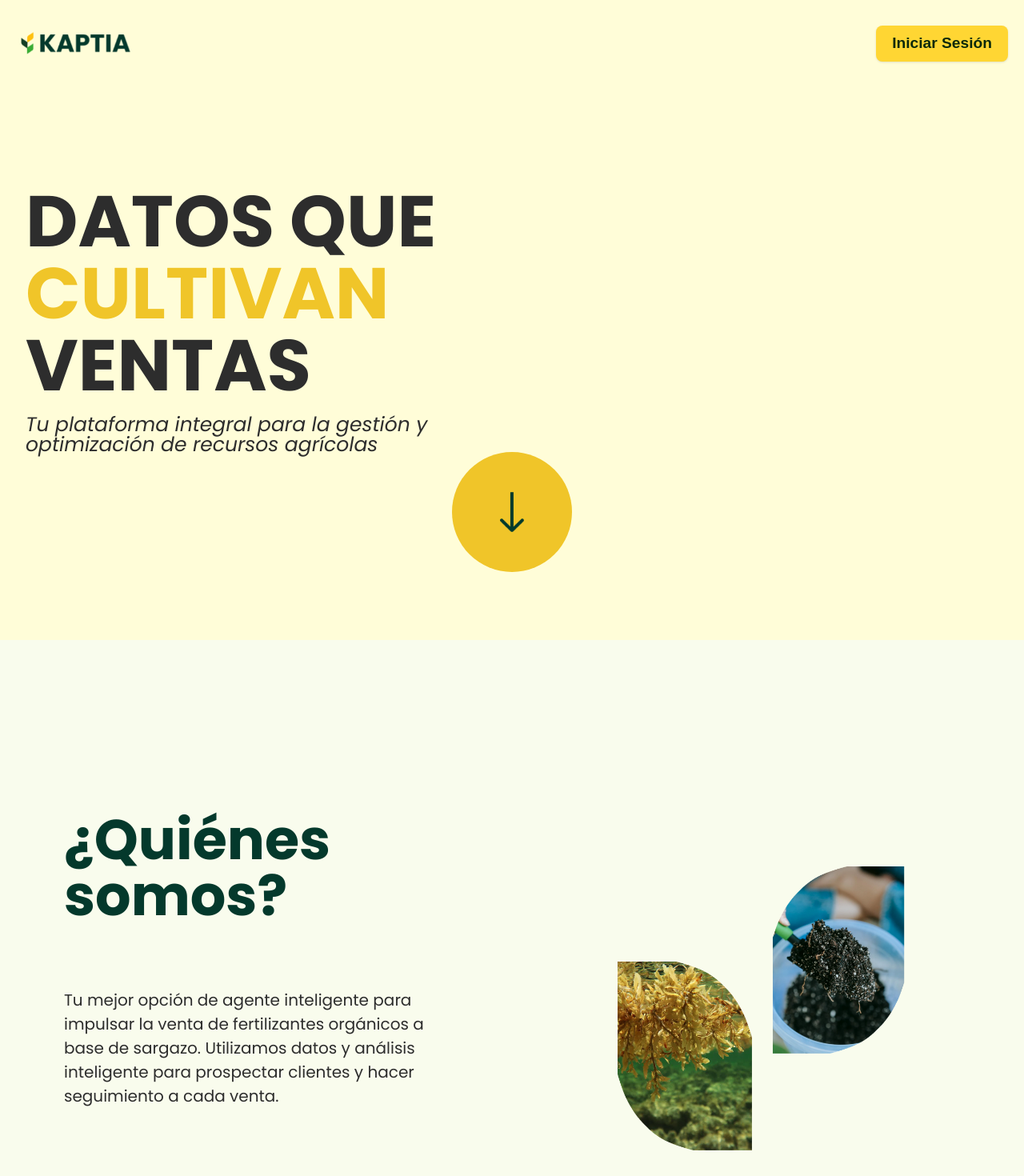
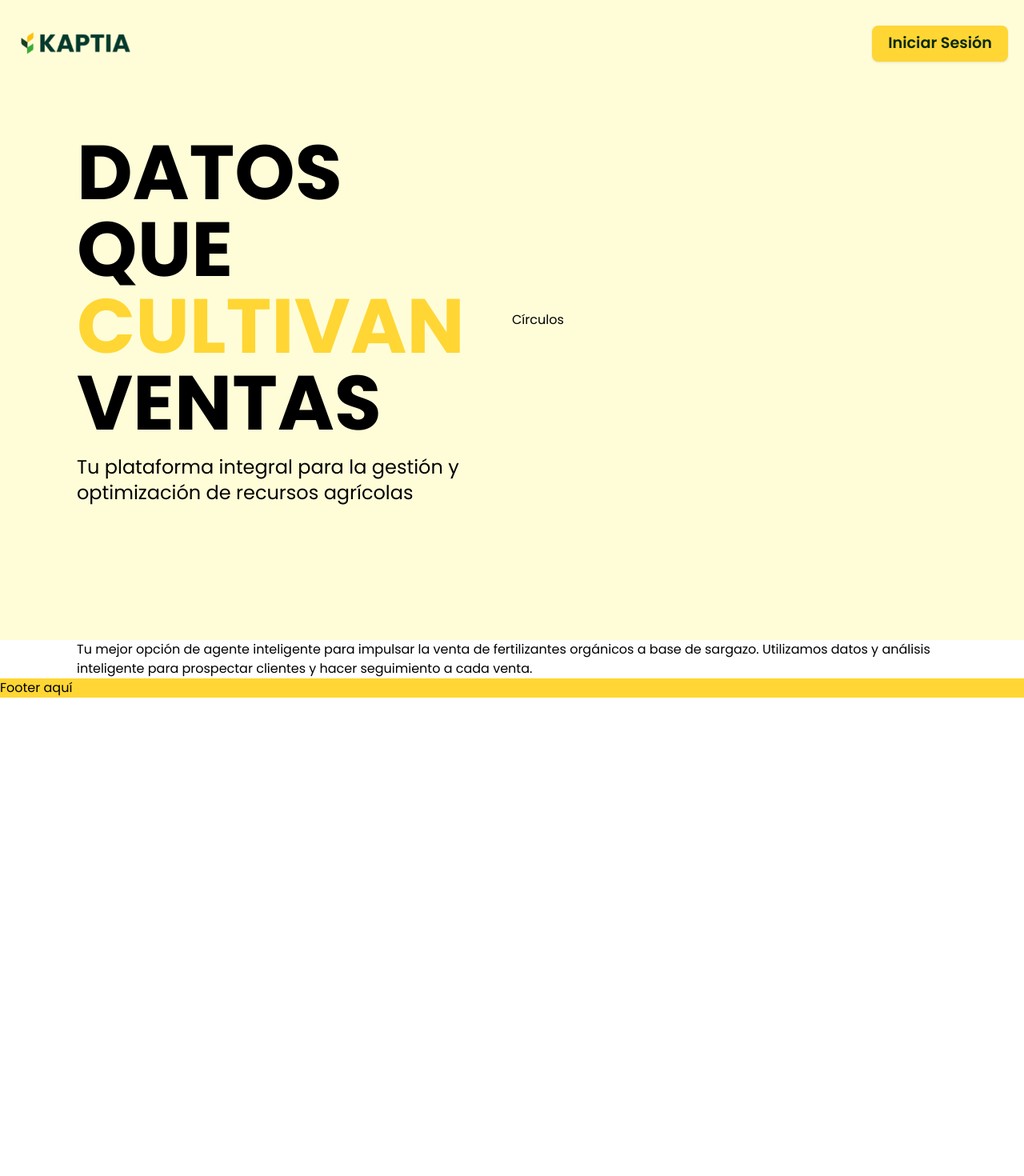
Before and after one commit to Kaptia-Dev/Kaptia-Front, a Next.js app: page / in a window 1280 px wide. Shown: the top 1470 px of the page at 80% size. After the commit the page ends 872 px from the top, so only its background shows below. Built offline with nearby package versions, Linux system fonts and the light colour scheme; what @midudev/tailwind-animations would draw is missing.

Commit message:
refactor: migrate Home component to use Tailwind CSS for styling

```diff
--- a/src/app/page.tsx
+++ b/src/app/page.tsx
@@ -1,80 +1,35 @@
-// app/page.tsx or src/app/page.tsx (depends on your setup)
 "use client";
-import Image from "next/image";
-import styles from "./page.module.css";
+
 import Header from "./components/header/Header";
-import { useRef } from "react";
 
 export default function Home() {
-  const whoAreWeRef = useRef<HTMLDivElement>(null);
-
-  const scrollToSection = () => {
-    whoAreWeRef.current?.scrollIntoView({ behavior: "smooth" });
-  };
-
   return (
-    <div className={styles.page}>
+    <div className="flex flex-col justify-between h-screen bg-[#fffdd8]">
       <Header />
-
-      <main className={styles.main}>
-        <div className={styles.heroText}>
-          <h1 className={styles.heroTitle}>
-            DATOS QUE <span className={styles.highlight}>CULTIVAN</span> VENTAS
+      <main className="flex flex-col flex-1 px-5 md:px-24">
+        <section className="h-screen flex flex-col md:flex-row items-center justify-center">
+          <div className="flex flex-col gap-4 w-1/2">
+            <h1 className="uppercase font-bold text-6xl md:text-8xl">
+              Datos que <span className="text-custom-yellow-400">cultivan</span>{" "}
+              ventas
             </h1>
-          <p className={styles.heroSubtitle}>
+            <span className="text-2xl">
               Tu plataforma integral para la gestión y optimización de recursos
               agrícolas
-          </p>
+            </span>
           </div>
-        <button className={styles.arrowButton} onClick={scrollToSection}>
-          <Image
-            src="/arrow-down.png" // Make sure this file exists in /public
-            alt="scroll down"
-            width={24}
-            height={24}
-            className={styles.arrowIcon}
-          />
-        </button>
-        {/* <div className={styles.heroVisual}>
-          <div className={styles.circle}></div>
-        </div> */}
-      </main>
-
-      <section className={styles.whoAreWe} ref={whoAreWeRef}>
-        <div className={styles.whoAreWeLeft}>
-          <div className={styles.whoAreWeHeaderContainer}>
-            <h1 className={styles.whoAreWeTitle}>¿Quiénes somos?</h1>
-          </div>
-          <div className={styles.whoAreWeDescriptionContainer}>
-            <p className={styles.whoAreWeDescription}>
+          <div className="w-1/2">Círculos</div>
+        </section>
+        <section>
+          <p>
             Tu mejor opción de agente inteligente para impulsar la venta de
             fertilizantes orgánicos a base de sargazo. Utilizamos datos y
-              análisis inteligente para prospectar clientes y hacer seguimiento
-              a cada venta.
+            análisis inteligente para prospectar clientes y hacer seguimiento a
+            cada venta.
           </p>
-          </div>
-        </div>
-        <div className={styles.whoAreWeRight}>
-          <div className={styles.leftDecoContainer}>
-            <Image
-              src="/left-deco.png"
-              alt="left decoration"
-              width={100}
-              height={100}
-              className={styles.leftDeco}
-            />
-          </div>
-          <div className={styles.rightDecoContainer}>
-            <Image
-              src="/right-deco.png"
-              alt="right decoration"
-              width={100}
-              height={100}
-              className={styles.rightDeco}
-            />
-          </div>
-        </div>
         </section>
+      </main>
+      <footer className="bg-custom-yellow-400">Footer aquí</footer>
     </div>
   );
 }
```
Lines whose indentation alone changed are shown as unchanged.
